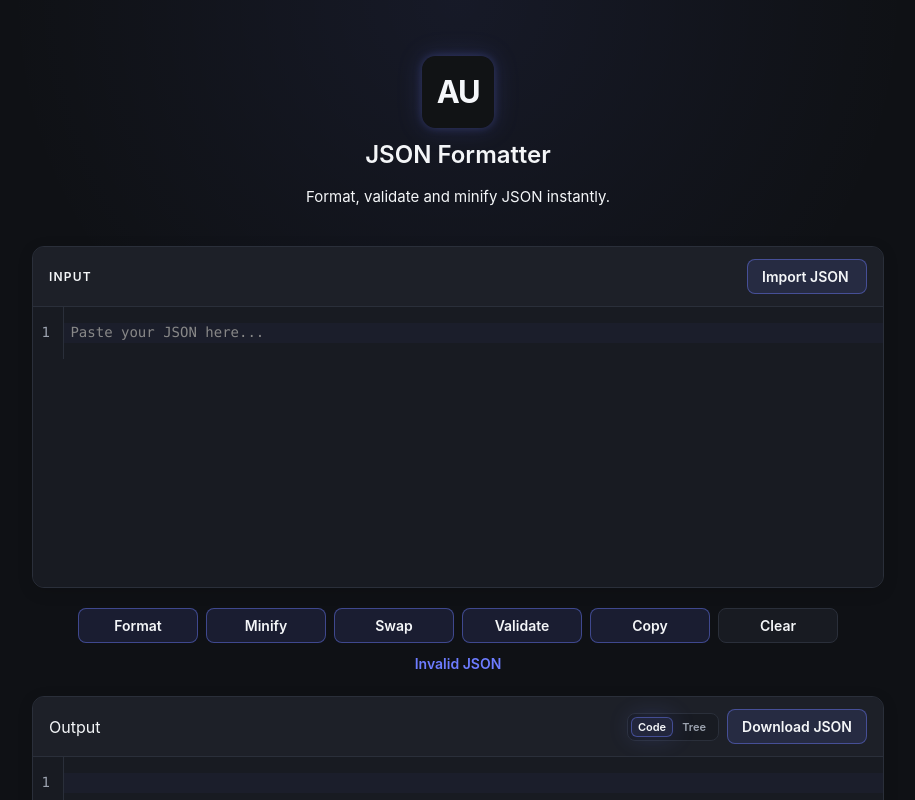
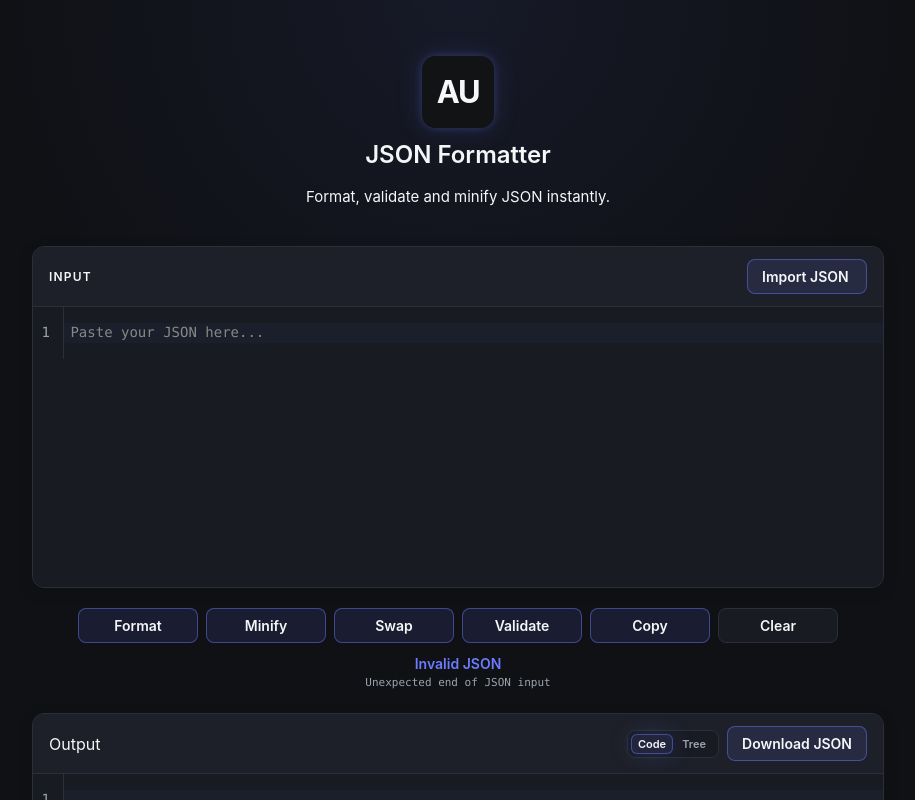
Before and after one commit to mmycdev/aura-json-formatter, a React (Vite) app: page / in a window 1280 px wide. Both pictures are taken after a click on the button "Validate". Shown: the top 800 px of the page, without its empty margins (182-1097 px from the left). Built offline with nearby package versions, Linux system fonts and the light colour scheme.

Commit message:
feat: improve JSON error handling

```diff
--- a/src/App.css
+++ b/src/App.css
@@ -171,6 +171,31 @@
   font-size: 14px;
   font-weight: 600;
   color: var(--accent);
+}
+
+.error-message {
+  display: flex;
+  flex-direction: column;
+  align-items: center;
+  gap: 4px;
+
+  margin-top: -8px;
+  margin-bottom: 24px;
+
+  color: var(--text-muted);
+  text-align: center;
+}
+
+.error-message span {
+  color: var(--accent);
+  font-size: 14px;
+  font-weight: 600;
+}
+
+.error-message small {
+  font-family: var(--mono);
+  font-size: 11px;
+  font-weight: 400;
 }
 
 .app-logo {
--- a/src/App.tsx
+++ b/src/App.tsx
@@ -15,10 +15,18 @@ function App() {
   const [status, setStatus] = useState<
     "valid" | "invalid" | null
   >(null);
+  const [errorMessage, setErrorMessage] = useState("");
   const [copied, setCopied] = useState(false);
   const [fileName, setFileName] = useState("");
   const [viewMode, setViewMode] = useState<"code" | "tree">("code");
   const viewSwitchRef = useRef<HTMLDivElement>(null);
+  const getJsonErrorMessage = (error: unknown): string => {
+  if (error instanceof SyntaxError) {
+    return error.message;
+  }
+
+  return "Invalid JSON";
+};
 
   const handleViewDrag = (
   event: React.PointerEvent<HTMLDivElement>,
@@ -40,12 +48,15 @@ function App() {
     const formatted = formatJson(inputValue);
 
     setOutputValue(formatted);
-  } catch {
+  } catch (error) {
+  setOutputValue("");
   setStatus("invalid");
+  setErrorMessage(getJsonErrorMessage(error));
 
   setTimeout(() => {
     setStatus(null);
-    }, 3000);
+    setErrorMessage("");
+  }, 5000);
 }
 };
 
@@ -54,12 +65,15 @@ function App() {
     const minified = minifyJson(inputValue);
 
     setOutputValue(minified);
-  } catch {
+  } catch (error) {
+  setOutputValue("");
   setStatus("invalid");
+  setErrorMessage(getJsonErrorMessage(error));
 
   setTimeout(() => {
     setStatus(null);
-    }, 3000);
+    setErrorMessage("");
+  }, 5000);
 }
 };
 
@@ -68,15 +82,18 @@ function App() {
     validateJson(inputValue);
 
     setStatus("valid");
+    setErrorMessage("");
 
     setTimeout(() => {
       setStatus(null);
-    }, 3000);
-  } catch {
+    }, 5000);
+  } catch (error) {
   setStatus("invalid");
+  setErrorMessage(getJsonErrorMessage(error));
 
   setTimeout(() => {
     setStatus(null);
+    setErrorMessage("");
   }, 3000);
 }
 };
@@ -99,6 +116,7 @@ function App() {
   setInputValue("");
   setOutputValue("");
   setStatus(null);
+  setErrorMessage("");
   setCopied(false);
   setFileName("");
   setViewMode("code");
@@ -216,11 +234,16 @@ function App() {
 
       </div>
 
-{status && (
+{status === "valid" && (
   <div className="validation-message">
-    {status === "valid"
-      ? "Valid JSON"
-      : "Invalid JSON"}
+    Valid JSON
+  </div>
+)}
+
+{errorMessage && (
+  <div className="error-message">
+    <span>Invalid JSON</span>
+    <small>{errorMessage}</small>
   </div>
 )}
 
```
Lines whose indentation alone changed are shown as unchanged.
